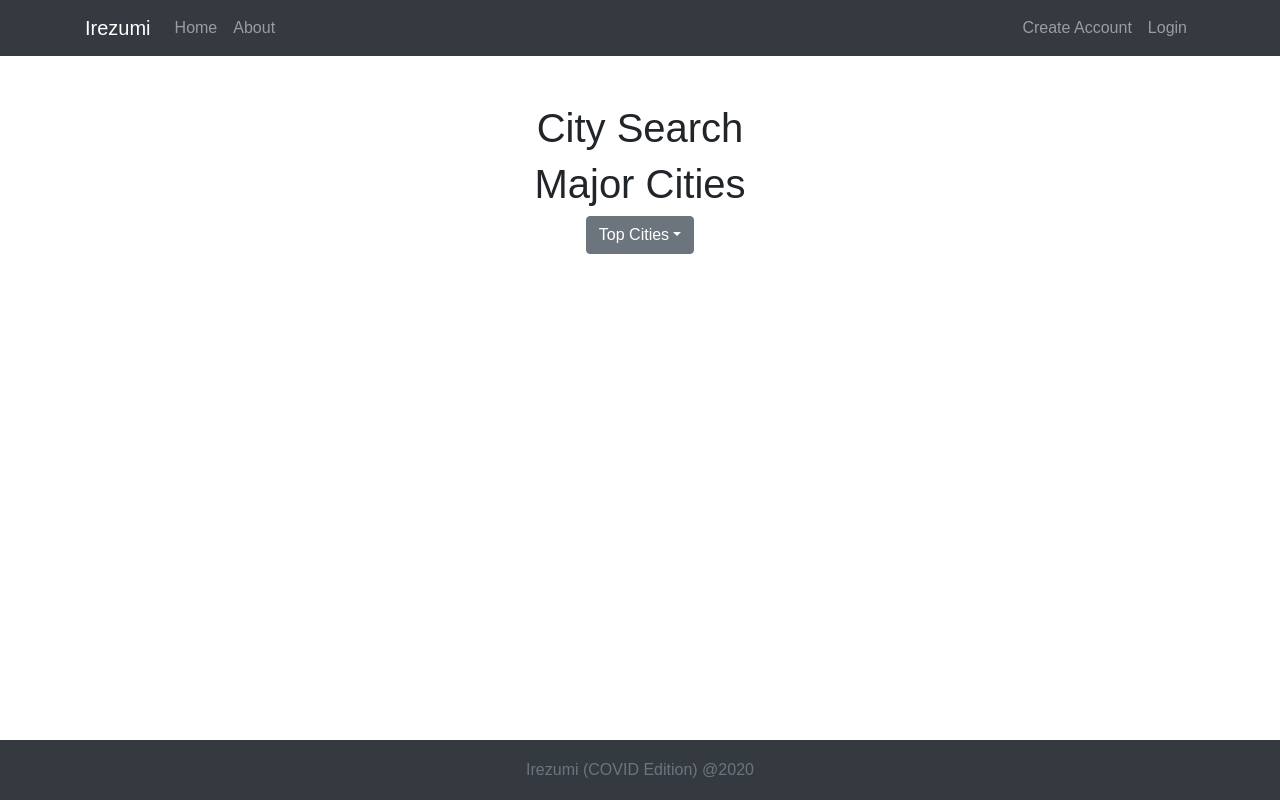
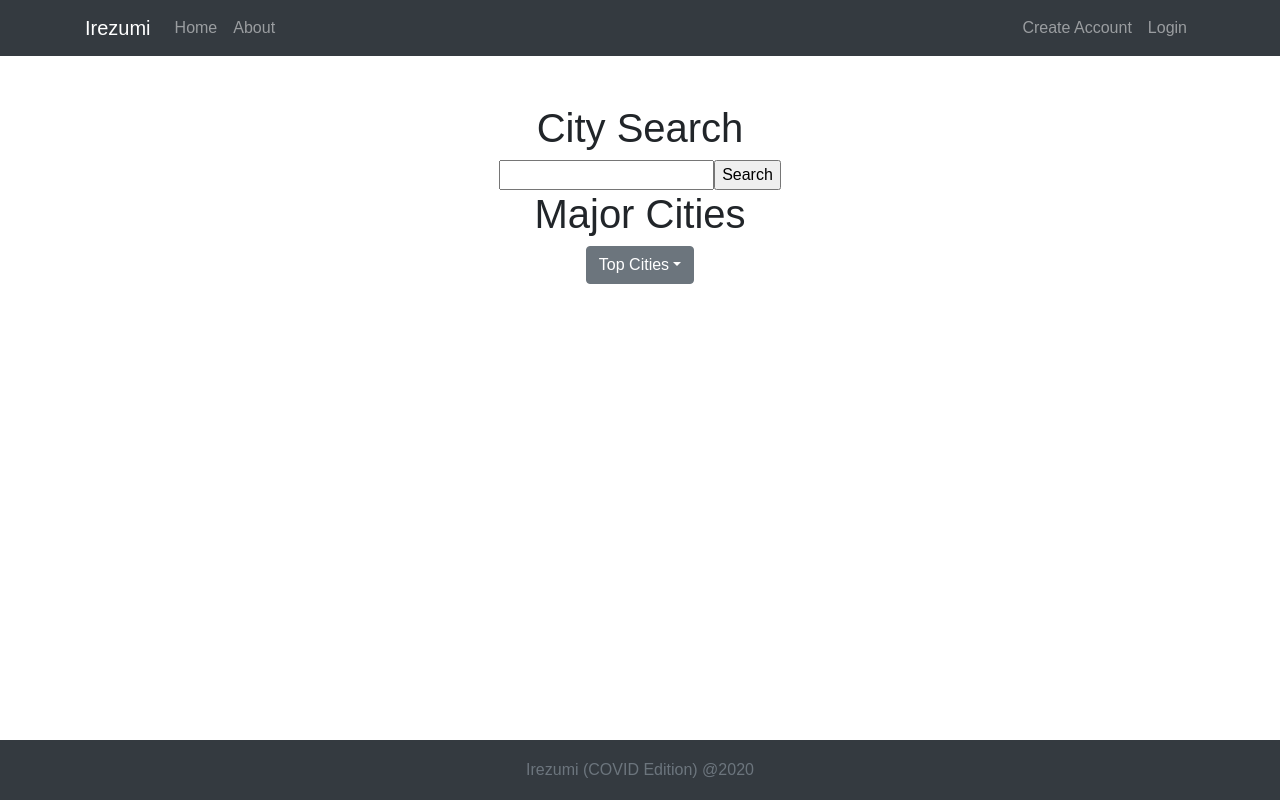
Before and after one commit to anonyymous1/irezumi-client, a React (Create React App) app: page /tattooshops in a window 1280 px wide. Built offline with nearby package versions, Linux system fonts and the light colour scheme; no server answers.

Commit message:
[TattooShop.js]add api call to yelp, add Keys.js to src in order to access API key since .env was not working

```diff
--- a/src/components/TattooShop.js
+++ b/src/components/TattooShop.js
@@ -1,8 +1,46 @@
-import React from "react";
+import React, {useState} from "react";
+import axios from 'axios';
+import keys from '../Keys';
+
 const TattooShop = () => {
+
+    const [searchBar, setSearchBar] = useState('')
+    const [searchResults, setSearchResults] = useState('')
+
+
+
+
+    const handleSubmit = (e) => {
+        console.log('----Incoming Data----');
+        // console.log(`Searched For: ${searchBar}`);
+        console.log(keys.API_KEY);
+        e.preventDefault()
+        // const corsApiUrl = 'https://cors-anywhere.herokuapp.com/';
+        axios.get(`https://cors-anywhere.herokuapp.com/https://api.yelp.com/v3/businesses/search?location=nyc`, {
+            headers: {
+                Authorization: `Bearer ${keys.API_KEY}`
+            },
+            params: {
+                term: 'tattoo'
+            }
+        })
+        .then(result => {
+            console.log(result);
+            // setSearchResults(result)
+        })
+        .catch(err => {
+            console.log(err);
+        })
+    }
+
     return (
         <div>
-            <h1>City Search</h1>
+            <form onSubmit={handleSubmit}>
+                <h1>City Search</h1>
+                <label htmlFor="search"/>
+                <input type="text" name="search" id="search" onChange={ e => setSearchBar(e.target.value) } />
+                <input type="submit" value="Search"/>
+            </form>
             <div>
                 <h1>Major Cities</h1>
                 <div class="dropdown">
```
Also changed, not shown: 1 other file (tests, documents, lock files or other folders).
